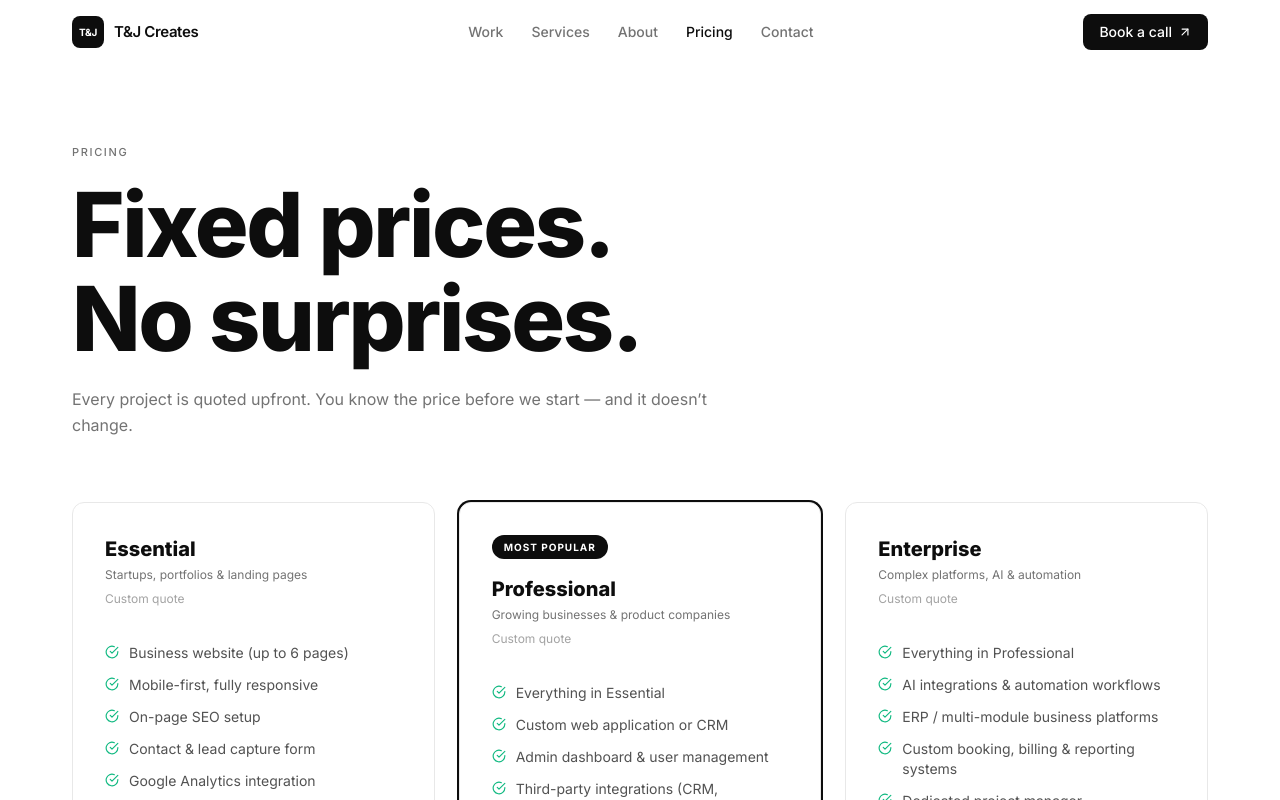
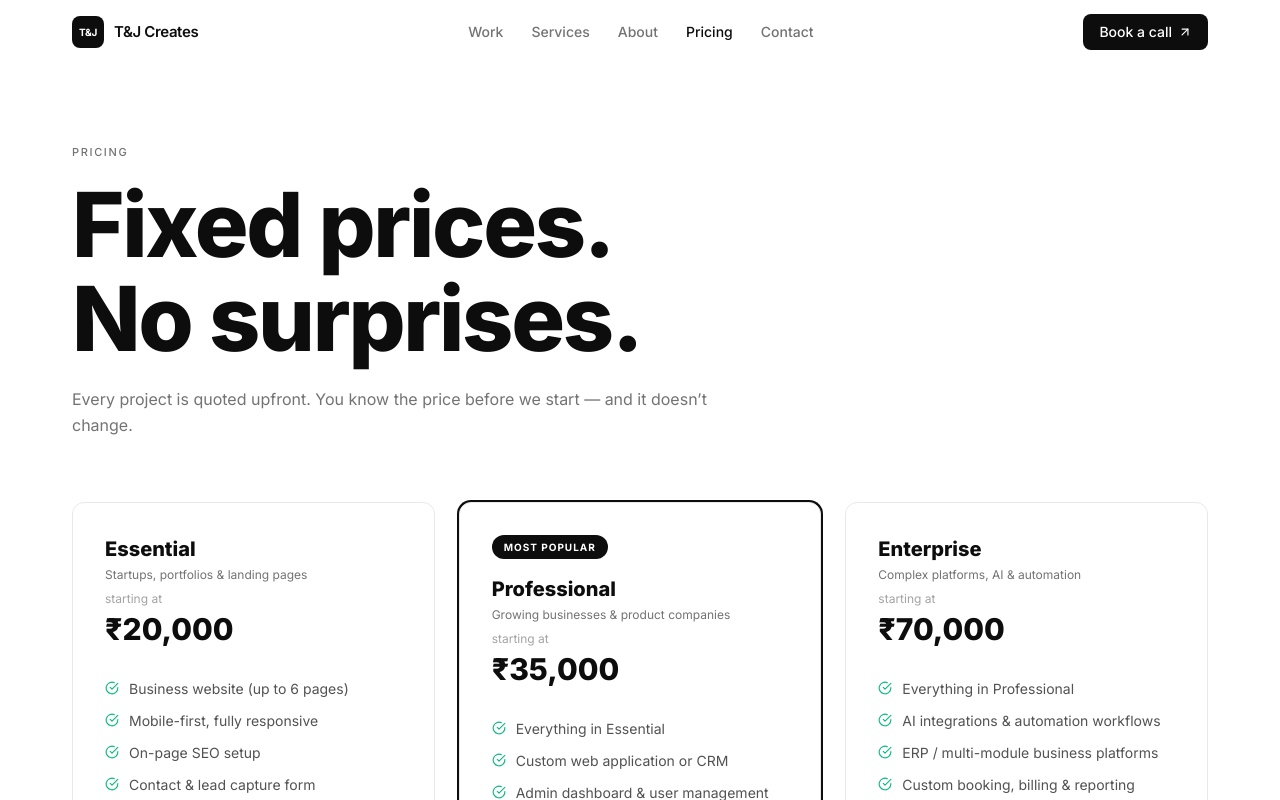
Before and after one commit to ayushtiwari18/agency-website, a React (Vite) app: page /pricing in a window 1280 px wide. Shown: the top 800 px of the page. Built offline with nearby package versions, Linux system fonts and the light colour scheme.

Commit message:
fix(pricing): set fixed prices, remove 'no surprises' copy, add custom CTA line

```diff
--- a/src/data/pricing.js
+++ b/src/data/pricing.js
@@ -1,15 +1,12 @@
-// Pricing packages — no fixed prices, all custom quoted.
-// The CTA on every package directs to contact / consultation booking.
 export const pricing = [
   {
     id: 'essential',
     name: 'Essential',
     bestFor: 'Startups, portfolios & landing pages',
-    price: null,
-    priceNote: 'Custom quote',
-    priceSubNote: 'Scoped to your project',
+    price: '₹20,000',
+    priceNote: 'starting at',
     popular: false,
-    cta: 'Get a Quote',
+    cta: 'Get Started',
     ctaHref: '/contact',
     items: [
       'Business website (up to 6 pages)',
@@ -25,11 +22,10 @@ export const pricing = [
     id: 'professional',
     name: 'Professional',
     bestFor: 'Growing businesses & product companies',
-    price: null,
-    priceNote: 'Custom quote',
-    priceSubNote: 'Scoped to your project',
+    price: '₹35,000',
+    priceNote: 'starting at',
     popular: true,
-    cta: 'Get a Quote',
+    cta: 'Get Started',
     ctaHref: '/contact',
     items: [
       'Everything in Essential',
@@ -46,11 +42,10 @@ export const pricing = [
     id: 'enterprise',
     name: 'Enterprise',
     bestFor: 'Complex platforms, AI & automation',
-    price: null,
-    priceNote: 'Custom quote',
-    priceSubNote: 'Scoped to your project',
+    price: '₹70,000',
+    priceNote: 'starting at',
     popular: false,
-    cta: 'Let\'s Talk',
+    cta: "Let's Talk",
     ctaHref: '/contact',
     items: [
       'Everything in Professional',
@@ -64,12 +59,3 @@ export const pricing = [
     ],
   },
 ]
-
-// Shown below the pricing cards — encourages custom scoping
-export const pricingNote = {
-  heading: 'Not sure which fits?',
-  body:
-    'Every project is different. Tell us what you need and we\'ll scope it honestly — no inflated quotes, no hidden costs. You\'ll get a clear breakdown before anything is agreed.',
-  cta: 'Start the Conversation',
-  ctaHref: '/contact',
-}
--- a/src/sections/Pricing.jsx
+++ b/src/sections/Pricing.jsx
@@ -13,14 +13,9 @@ export default function PricingSection() {
           <div>
             <Reveal><p className="eyebrow mb-4">Pricing</p></Reveal>
             <RevealText delay={80} className="text-display-lg font-extrabold text-brand-black tracking-tight">
-              {'Transparent pricing,\nno surprises.'}
+              {'Simple packages,\nclear pricing.'}
             </RevealText>
           </div>
-          <Reveal delay={120} direction="left">
-            <p className="text-sm text-brand-gray-500 max-w-[260px] leading-relaxed">
-              Fixed-price packages. Every project is scoped before any work begins.
-            </p>
-          </Reveal>
         </div>
 
         <div className="grid grid-cols-1 md:grid-cols-3 gap-5 items-start">
@@ -80,7 +75,7 @@ export default function PricingSection() {
                         to="/contact"
                         className="group inline-flex items-center justify-center gap-2 w-full py-3 rounded-lg text-sm font-semibold bg-white text-brand-black hover:bg-brand-gray-100 active:scale-[0.97] transition-all duration-200"
                       >
-                        Get started <ArrowRight size={14} className="group-hover:translate-x-1 transition-transform duration-200" />
+                        {plan.cta} <ArrowRight size={14} className="group-hover:translate-x-1 transition-transform duration-200" />
                       </Link>
                     </div>
                   </motion.div>
@@ -111,7 +106,7 @@ export default function PricingSection() {
                     to="/contact"
                     className="group inline-flex items-center justify-center gap-2 w-full py-3 rounded-lg text-sm font-semibold border border-brand-gray-300 text-brand-black hover:border-brand-black active:scale-[0.97] transition-all duration-200"
                   >
-                    Get started <ArrowRight size={14} className="group-hover:translate-x-1 transition-transform duration-200" />
+                    {plan.cta} <ArrowRight size={14} className="group-hover:translate-x-1 transition-transform duration-200" />
                   </Link>
                 </motion.div>
               )}
@@ -121,9 +116,10 @@ export default function PricingSection() {
 
         <Reveal delay={200}>
           <p className="text-center text-sm text-brand-gray-400 mt-8">
-            All prices in INR. Need something custom?{' '}
+            All prices in INR &amp; starting rates — final quote depends on scope.{' '}
+            Need something custom?{' '}
             <Link to="/contact" className="text-brand-black font-medium underline underline-offset-2 hover:opacity-60 transition-opacity">
-              Let&apos;s talk.
+              Contact us and we&apos;ll build a package around your needs.
             </Link>
           </p>
         </Reveal>
```
